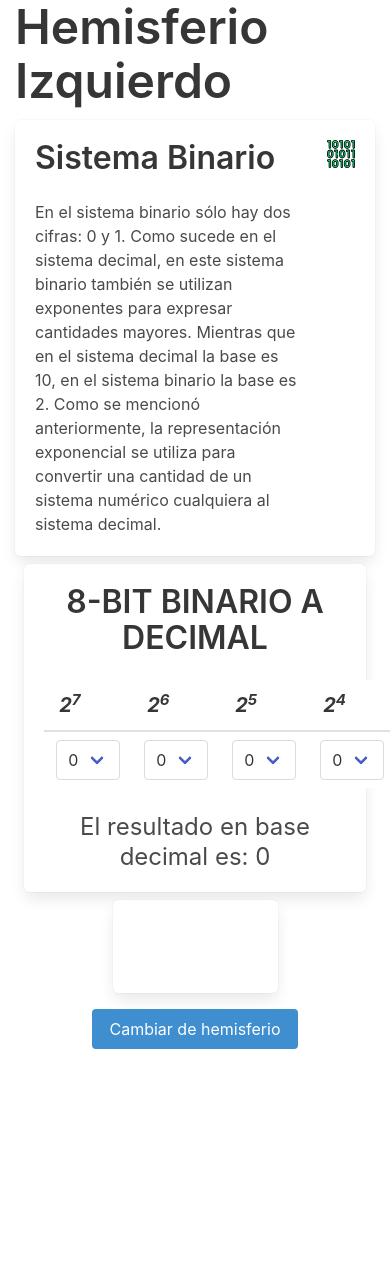
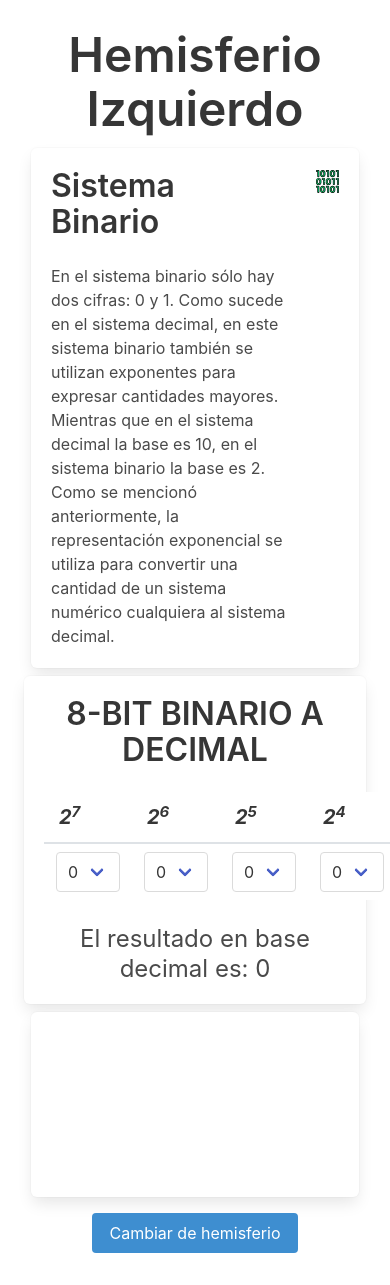
Before and after one commit to HolGonzalez/teagic, a React (Create React App) app: page /left in a window 390 px wide. Shown: the top 1285 px of the page. Before the commit the page ends 1065 px from the top, so only its background shows below. Built offline with nearby package versions, Linux system fonts and the light colour scheme.

Commit message:
Correcion de estilos Se corrigieron los estilos de las tarjetas del hemisferio del cerebro Ademas se creo un mini componente de video

```diff
--- a/src/pages/Left.js
+++ b/src/pages/Left.js
@@ -1,13 +1,12 @@
-import React, {Component, Fragment} from 'react';
-import { Link } from 'react-router-dom';
-import TableBinDec from '../components/TableBinDec'
-import Card from '../components/Card'
-import ReactPlayer from 'react-player'
+import React, { Component, Fragment } from "react";
+import { Link } from "react-router-dom";
+import TableBinDec from "../components/TableBinDec";
+import Card from "../components/Card";
+import ReactPlayer from "react-player";
 
 class Binary extends React.Component {
   render() {
-
-        const title = this.props.title
+    const title = this.props.title;
 
     return (
       <Fragment>
@@ -16,12 +15,17 @@ class Binary extends React.Component {
             <div className="col-10">
               <p className="text-left title is-size-3">{title}</p>
               <p>
-                En el sistema binario sólo hay dos cifras: 0 y 1. Como sucede en el sistema decimal, en este sistema binario también se utilizan exponentes para expresar cantidades mayores.
-                Mientras que en el sistema decimal la base es 10, en el sistema binario la base es 2. Como se mencionó anteriormente, la representación exponencial se utiliza para convertir una cantidad de un sistema numérico cualquiera al sistema decimal.
+                En el sistema binario sólo hay dos cifras: 0 y 1. Como sucede en
+                el sistema decimal, en este sistema binario también se utilizan
+                exponentes para expresar cantidades mayores. Mientras que en el
+                sistema decimal la base es 10, en el sistema binario la base es
+                2. Como se mencionó anteriormente, la representación exponencial
+                se utiliza para convertir una cantidad de un sistema numérico
+                cualquiera al sistema decimal.
               </p>
             </div>
             <div className="col-2">
-                <img src={require('../img/binary-code.svg')}></img>
+              <img src={require("../img/binary-code.svg")}></img>
             </div>
           </div>
         </div>
@@ -30,46 +34,68 @@ class Binary extends React.Component {
   }
 }
 
-class Left extends Component {
-    constructor(props) {
-        super(props)
+class VideoPlayer extends React.Component {
+  render() {
+    const videoUrl = this.props.videoUrl;
 
-        this.state = {
-            value : 0
+    return (
+      <div className="embed-responsive embed-responsive-16by9 box p-0">
+        <ReactPlayer
+          className="embed-responsive-item"
+          url={videoUrl}
+          controls={true}
+          playbackRate={1}
+          width="100%"
+          height="100%"
+          config={{
+            youtube: {
+              playerVars: {
+                showinfo: 0,
+              },
+            },
+          }}
+        />
+      </div>
+    );
   }
 }
 
-    render(){
+class Left extends Component {
+  constructor(props) {
+    super(props);
+
+    this.state = {
+      value: 0,
+    };
+  }
+
+  render() {
     return (
       <div className="container">
-            <div className="row justify-content-center">
+        <div className="row justify-content-center p-4">
           <div className="col-12">
-                <h1 className="title is-1 mb-3">Hemisferio Izquierdo</h1>
+            <h1 className="title is-1 mt-3 mb-3 has-text-centered ">
+              Hemisferio Izquierdo
+            </h1>
           </div>
           <div className="col-lg-12">
-                <Binary title="Sistema Binario"/>
+            <Binary title="Sistema Binario" />
           </div>
-              <div className="col-11 col-md-10 col-lg-8">
-                <TableBinDec/>
+          <div className="col-sm-11 col-md-10 col-lg-8">
+            <TableBinDec />
           </div>
-              <div className="col-6">
-                <div className="embed-responsive embed-responsive-16by9 box p-0">
-                  <ReactPlayer
-                  className="embed-responsive-item"
-                  url='https://www.youtube.com/watch?v=9boMnm5X9ak'
-                  controls
-                  onError={()=>console.log('Error')}
-                  />
-                </div>
+          <div className="col-sm-11 col-md-10 col-lg-8">
+            <VideoPlayer videoUrl="https://youtu.be/CUr74ebGWT8" />
           </div>
           <div className="col-12 m-4 has-text-centered">
-                <Link className="btn button is-info" to="/right">Cambiar de hemisferio</Link>
+            <Link className="btn button is-info" to="/right">
+              Cambiar de hemisferio
+            </Link>
           </div>
         </div>
       </div>
     );
   }
-
 }
 
-export default Left
+export default Left;
--- a/src/pages/Quiz.js
+++ b/src/pages/Quiz.js
@@ -58,22 +58,22 @@ class Quiz extends Component {
         if(this.state.question === 5){
             return(
                 <Fragment>
-                    <div className="container-md p-2 col-10 col-lg-6 has-text-centered align-middle">
+                    <div className="container-md p-2 col-10 col-lg-8 has-text-centered align-middle">
                         <div className="row row-cols-1 box">
                             <p className="mb-2 title is-3"><strong>{vResults}</strong></p>
                         </div>
                     </div>
-                    <div className="container-md p-2 col-10 col-lg-6 has-text-centered align-middle">
+                    <div className="container-md p-2 col-12 col-lg-8 has-text-centered align-middle">
                         <div className="row m-3 justify-content-md-center">
-                            <div className="col box mb-3 mr-3 p-3 has-text-centered">
+                            <div className="col-sm-8 col-md-8 col-lg-5 box mb-3 mr-3 p-3 has-text-centered">
                                 <p className="title is-4 mb-2"><strong>Hemisferio Izquierdo</strong></p>
                                 <img className="rounded img-fluid m-2" src={require('../img/Left.svg')} alt="Hemisferio derecho"></img>
-                                <Link className="btn button is-warning" to={vDirection}>Comenzar a estudiar</Link>
+                                <Link className="btn button is-warning align-middle" to={vDirection}>Comenzar a estudiar</Link>
                             </div>
-                            <div className="col box mb-3 mr-3 p-3 has-text-centered">
+                            <div className="col-sm-8 col-md-8 col-lg-5 box mb-3 mr-3 p-3 has-text-centered">
                                 <p className="title is-4 mb-2"><strong>Hemisferio Derecho</strong></p>
                                 <img className="rounded img-fluid m-2" src={require('../img/Right.svg')} alt="Hemisferio derecho"></img>
-                                <Link className="btn button is-info" to={vDirection}>Comenzar a estudiar</Link>
+                                <Link className="btn button is-info align-middle" to={vDirection}>Comenzar a estudiar</Link>
                             </div>
                         </div>
                     </div>
@@ -82,7 +82,7 @@ class Quiz extends Component {
             )
         } else{
         return (
-            <div className="container-md p-2 col-10 col-lg-6">
+            <div className="container-md p-2 col-10 col-lg-8">
                 <div className="row row-cols-1 box">
                     <h2 className="title is-2 has-text-centered">Test cerebro</h2>
                     <Question
--- a/src/pages/Right.js
+++ b/src/pages/Right.js
@@ -16,13 +16,13 @@ class Right extends Component {
       <div className="container">
         <div className="row justify-content-center">
           <div className="col-12">
-            <h1 className="title is-1 mb-3">Hemisferio Derecho</h1>
+            <h1 className="title is-1 mt-3 mb-3 has-text-centered">Hemisferio Derecho</h1>
           </div>
           <div className="col-11 col-md-10 col-lg-8">
             <DecToBin />
           </div>
           <div className="col-12 m-4 has-text-centered">
-            <Link className="btn button is-info" to="/left">
+            <Link className="btn button is-warning" to="/left">
               Cambiar de hemisferio
             </Link>
           </div>
```
Lines whose indentation alone changed are shown as unchanged.
